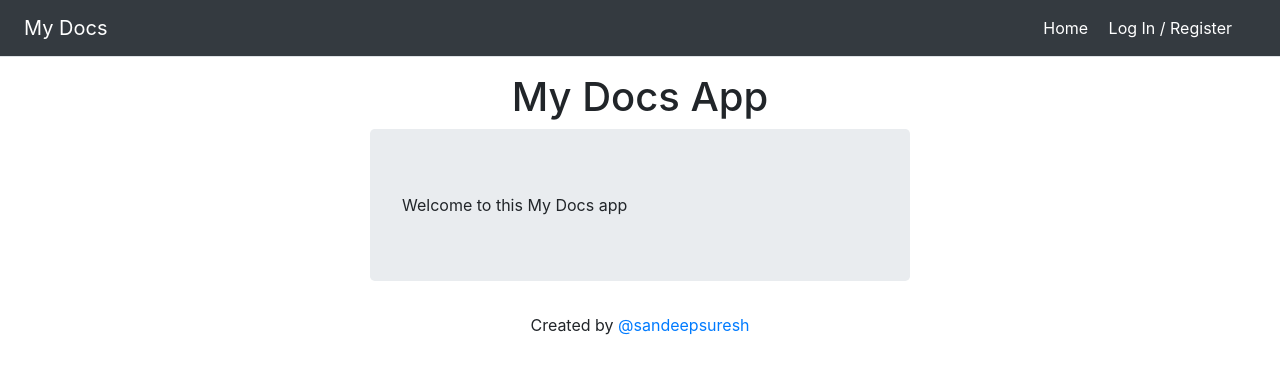
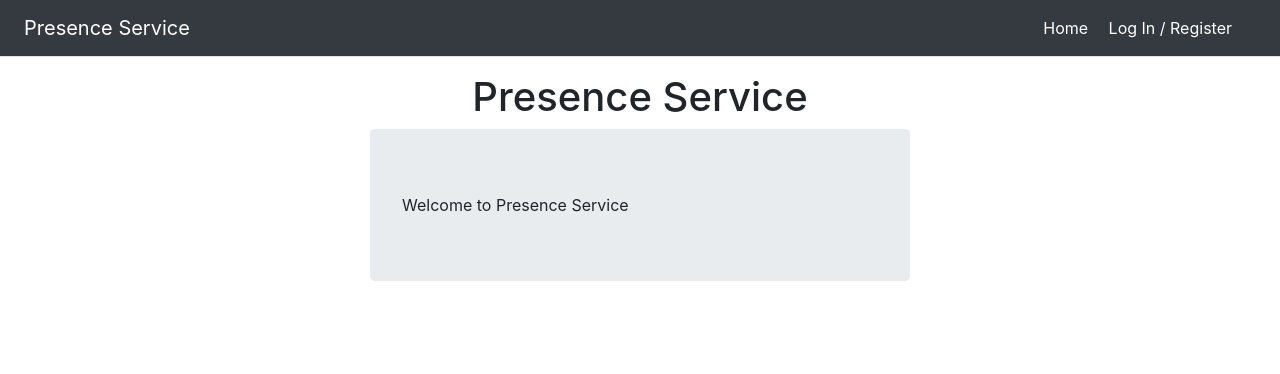
Before and after one commit to sandeepsuresh-hub/presence-service, a Flask app: page / in a window 1280 px wide. Shown: the top 374 px of the page. Run offline with Flask 2, Linux system fonts and the light colour scheme; some libraries are stand-ins or nearby versions.

Commit message:
Initial Commit

```diff
--- a/app.py
+++ b/app.py
@@ -12,9 +12,9 @@ def dashboard():
 
 @app.route('/login', methods=['GET', 'POST'])
 def login():
-	error = ''
+	error = None
 	if request.method == 'POST':
-		if request.form['username' != 'admin' or request.form['password'] != 'admin']:
+		if request.form['username'] != 'admin' or request.form['password'] != 'admin':
 			error = 'Invalid credentials. Please try again!!!'
 		else:
 			return redirect(url_for('home'))
--- a/templates/index.html
+++ b/templates/index.html
@@ -3,11 +3,11 @@
 {% block title %}Home{% endblock %}
 
 {% block body %}
-  <h1 class="text-center">My Docs App</h1>
+  <h1 class="text-center">Presence Service</h1>
   <div class="row">
     <div class="col-sm-6 offset-sm-3">
       <div class="jumbotron">
-        Welcome to this My Docs app
+        Welcome to Presence Service
       </div>
     </div>
   </div>
--- a/templates/layout.html
+++ b/templates/layout.html
@@ -4,24 +4,19 @@
     <meta name="viewport" content="width=device-width, initial-scale=1, shrink-to-fit=no">
     <link rel="stylesheet" href="{{ url_for('static', filename='bootstrap.min.css') }}" crossorigin="anonymous">
     <link rel="stylesheet" href="{{ url_for('static', filename='style.css') }}">
-    <title>My Docs App | {% block title %}{% endblock %}</title>
+    <title>Presence Service | {% block title %}{% endblock %}</title>
   </head>
   <body>
     <div class="d-flex flex-column flex-md-row align-items-center p-3 px-md-4 mb-3 bg-dark text-white border-bottom box-shadow">
-      <h5 class="my-0 mr-md-auto font-weight-normal">My Docs</h5>
+      <h5 class="my-0 mr-md-auto font-weight-normal">Presence Service</h5>
       <nav class="my-2 my-md-0 mr-md-3">
         <a class="p-2 text-white" href="/" title="Home">Home</a>
-        {% if not g.user %}
           <a class="p-2 text-white" href="/login">Log In / Register</a>
-        {% else %}
-          <a class="p-2 text-dark" href="/dashboard">Dashboard</a>
-          <a class="p-2 text-dark" href="/logout">Logout</a>
-        {% endif %}
       </nav>
     </div>
     <div class="container">
       {% block body %}{% endblock %}
     </div>
-    <footer class="text-center">Created by <a href="https://github.com/sandeepsuresh-hub">@sandeepsuresh</a>
+   <!-- <footer class="text-center">Created by <a href="https://github.com/sandeepsuresh-hub">@sandeepsuresh</a> -->
   </body>
 </html>
--- a/templates/loginlayout.html
+++ b/templates/loginlayout.html
@@ -4,11 +4,11 @@
     <meta name="viewport" content="width=device-width, initial-scale=1, shrink-to-fit=no">
     <link rel="stylesheet" href="{{ url_for('static', filename='bootstrap.min.css') }}" crossorigin="anonymous">
     <link rel="stylesheet" href="{{ url_for('static', filename='style.css') }}">
-    <title>My Docs App | {% block title %}{% endblock %}</title>
+    <title>Presence Service | {% block title %}{% endblock %}</title>
   </head>
   <body>
     <div class="d-flex flex-column flex-md-row align-items-center p-3 px-md-4 mb-3 bg-dark text-white border-bottom box-shadow">
-      <h5 class="my-0 mr-md-auto font-weight-normal">My Docs</h5>
+      <h5 class="my-0 mr-md-auto font-weight-normal">Presence Service</h5>
       <nav class="my-2 my-md-0 mr-md-3">
         <a class="p-2 text-white" href="/" title="Home">Home</a>
       </nav>
```
Also changed, not shown: templates/dashboard.html (deleted, +0 -16 lines).
